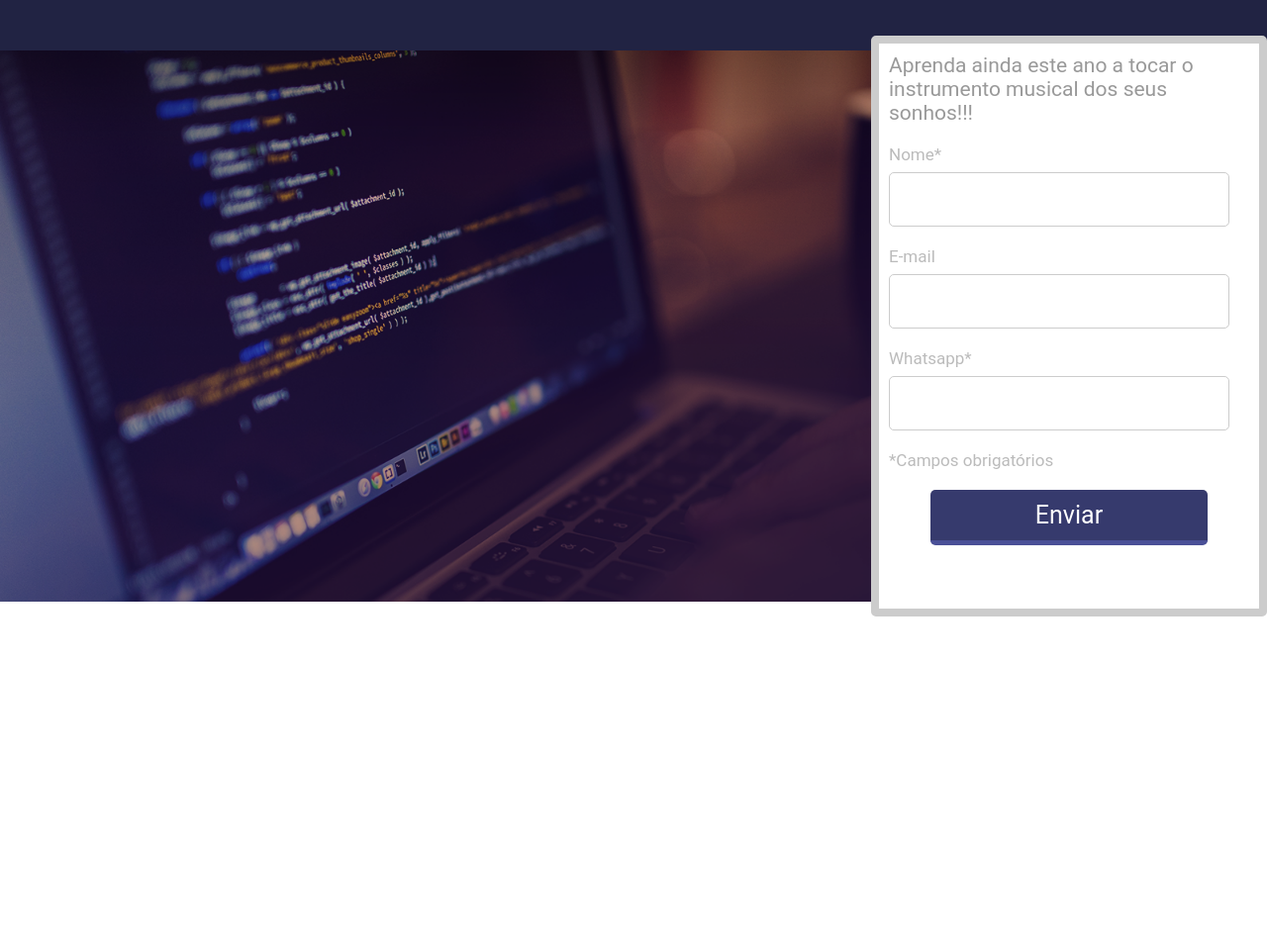
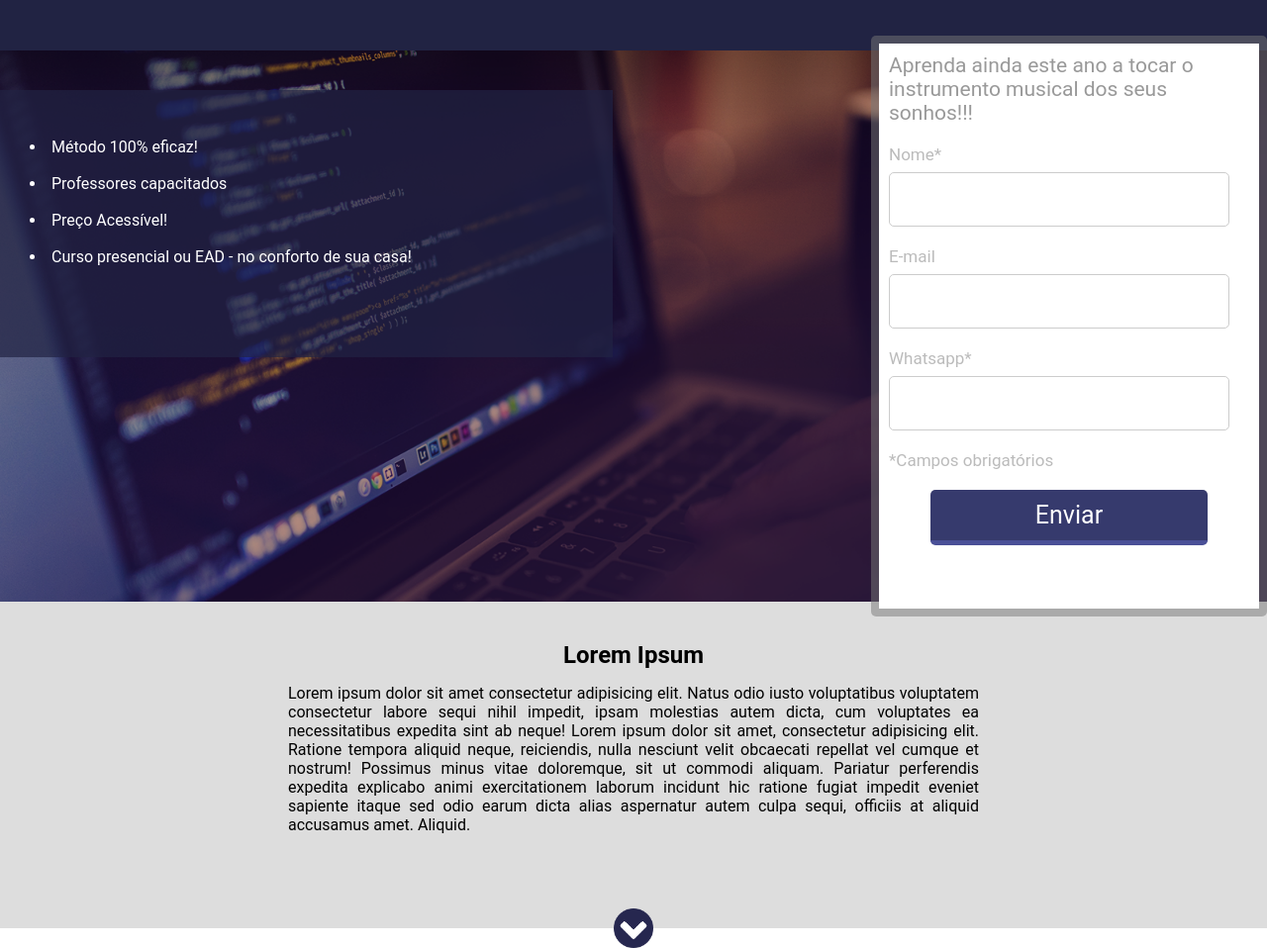
Before and after one commit to tomsantos07/working-landing_page, a plain HTML site: page index.html in a window 1280 px wide. Shown: the part 39-997 px from the top of the page at 99% size. Before the commit the page ends 800 px from the top, so only its background shows below. Drawn offline with Linux system fonts and the light colour scheme.

Commit message:
arrow foi colocada

```diff
--- a/css/styles.css
+++ b/css/styles.css
@@ -46,8 +46,9 @@ header img {
     float: right;
     position: relative;
     top: -15px;
-    border: 8px solid #ccc;
+    border: 8px solid rgba(120,120,120,0.5);
     background-color: white;
+    background-clip: padding-box;
 }
 
 .form h2 {
@@ -105,3 +106,49 @@ header img {
 .form input[type=submit]:hover {
     background-color: #323665;
 }
+
+.container-list {
+    padding: 30px;
+    margin-top: 40px;
+    float: left;
+    width: 619px;
+    height: 270px;
+    background-color: rgba(33,35,67,0.7);
+}
+
+.container-list ul {
+    list-style-position: inside;
+}
+
+.container-list ul li {
+    margin-top: 18px;
+    color: white;
+}
+
+.container-2 {
+    padding: 40px 0;
+    background-color: #DDDDDD;
+    text-align: center;
+}
+
+.container-2 h2 {
+    font-weight: bold;
+}
+
+.container-2 p {
+    width: 698px;
+    margin: 15px 0;
+    display: inline-block;
+    text-align: justify;
+}
+
+.arrow {
+    position: relative;
+    top: 60px;
+    margin-left: -20px;
+    left: 50%;
+    width: 40px;
+    height: 40px;
+    background-image: url(/images/arrow.png);
+    background-size: 100% 100%;
+}
--- a/index.html
+++ b/index.html
@@ -19,6 +19,16 @@
 
     <div class="container-banner">
         <div class="center">
+
+            <div class="container-list">
+                <ul>
+                <li>Método 100% eficaz!</li>
+                <li>Professores capacitados</li>
+                <li>Preço Acessível!</li>
+                <li>Curso presencial ou EAD - no conforto de sua casa!</li>
+            </ul>
+            </div>
+
             <div class="form">
                 <h2>Aprenda ainda este ano a tocar o instrumento musical dos seus sonhos!!!</h2>
                 <form action="">
@@ -48,6 +58,20 @@
         </div>
     </div>
 
+
+    <div class="container-2">
+        <div class="center">
+            <h2>Lorem Ipsum</h2>
+            <p>Lorem ipsum dolor sit amet consectetur adipisicing elit. Natus odio iusto voluptatibus voluptatem consectetur labore sequi nihil impedit, ipsam molestias autem dicta, cum voluptates ea necessitatibus expedita sint ab neque!
+            Lorem ipsum dolor sit amet, consectetur adipisicing elit. Ratione tempora aliquid neque, reiciendis, nulla nesciunt velit obcaecati repellat vel cumque et nostrum! Possimus minus vitae doloremque, sit ut commodi aliquam.
+            Pariatur perferendis expedita explicabo animi exercitationem laborum incidunt hic ratione fugiat impedit eveniet sapiente itaque sed odio earum dicta alias aspernatur autem culpa sequi, officiis at aliquid accusamus amet. Aliquid.</p>
+        </div>
+
+        <div class="arrow">
+
+        </div>
+    </div>
+
 </body>
 
 </html>
```
